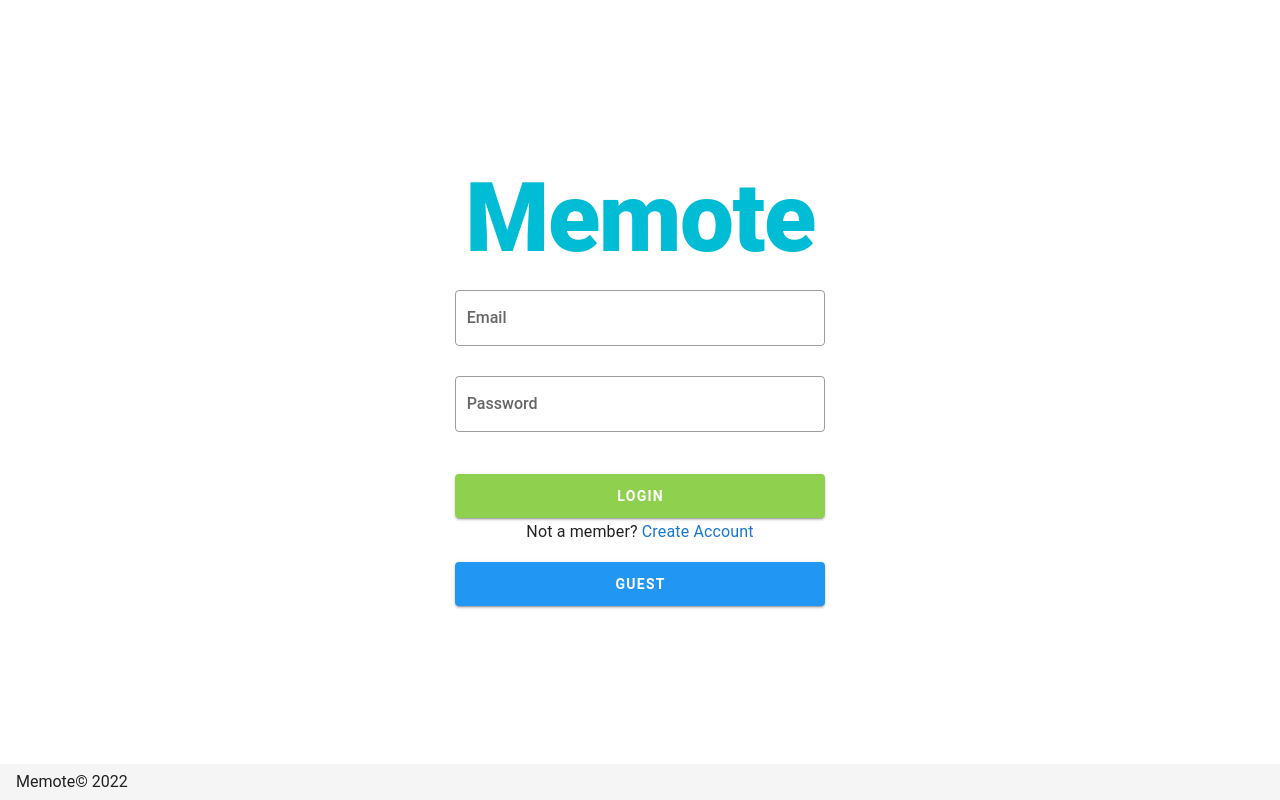
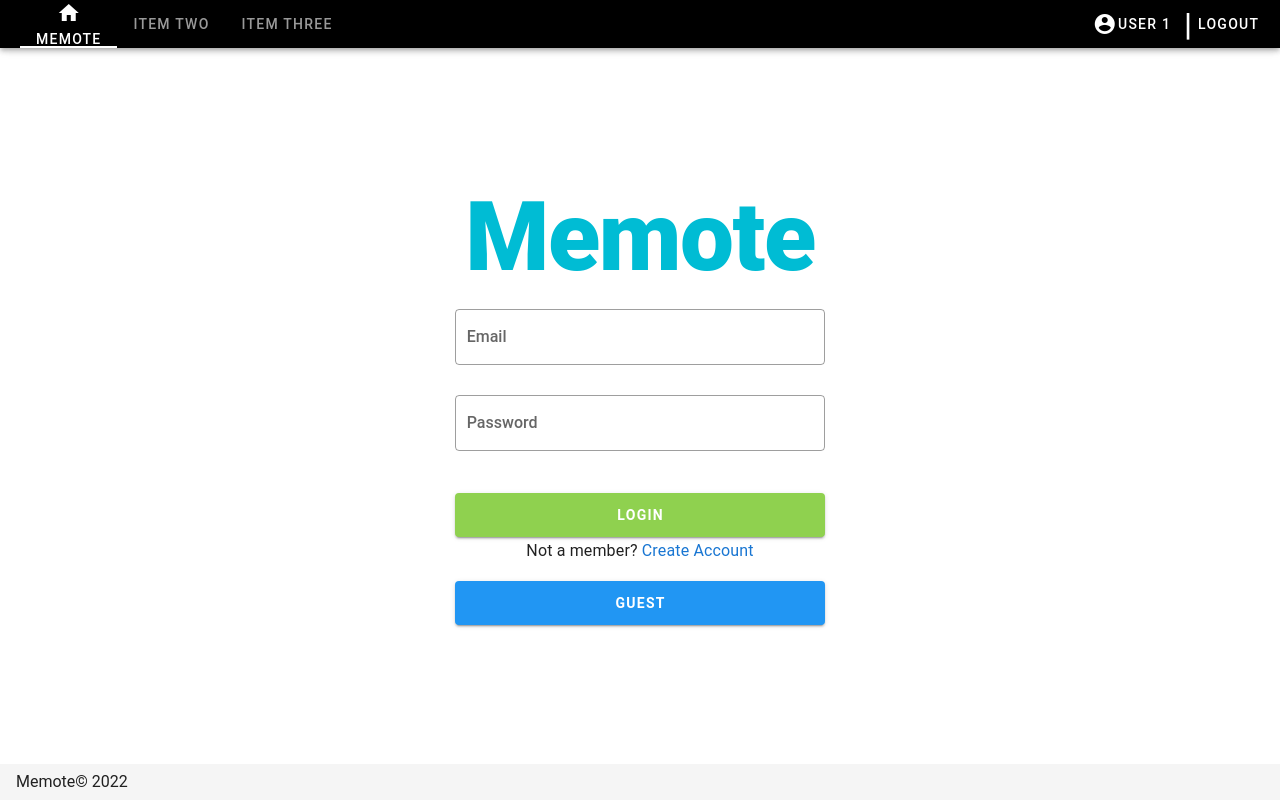
Before and after one commit to Pornteera0504/Memote, a Vue app in the folder frontend/: page / in a window 1280 px wide. Built offline with nearby package versions, Linux system fonts and the light colour scheme.

Commit message:
Update NavBar
Change Navigation component to App

```diff
--- a/frontend/src/App.vue
+++ b/frontend/src/App.vue
@@ -1,5 +1,6 @@
 <template>
   <v-app>
+    <Navigation :isLogin="isLogin" :user="user"/>
     <router-view />
     <v-footer app>
       Memote
@@ -7,3 +8,22 @@
     </v-footer>
   </v-app>
 </template>
+<script>
+import Navigation from "@/components/Navigation.vue";
+
+export default {
+  name: "App",
+  components: {
+    Navigation
+  },
+  // props: {
+  //   isLogin: {status: Boolean, require: true}
+  // }
+  data() {
+    return{
+      isLogin: true,
+      user: "User 1"
+    }
+  }
+}
+</script>
--- a/frontend/src/components/Navigation.vue
+++ b/frontend/src/components/Navigation.vue
@@ -20,7 +20,7 @@
       <template v-if="isLogin === true">
         <v-btn icon class="mx-2">
           <v-icon>mdi-account-circle</v-icon>
-          <span>User 1</span>
+          <span>{{ user }}</span>
         </v-btn>
 
         <v-btn icon disabled>
@@ -79,13 +79,13 @@
 <style scoped>
 a {
   text-decoration: none;
-  color: white;
+  color: white !important;
 }
 </style>
 <script>
 export default {
   name: "Navigation",
-  props: { isLogin: Boolean },
+  props: { isLogin: Boolean, user: String},
   data() {
     return {
       logoutDialog: false,
--- a/frontend/src/views/Landing.vue
+++ b/frontend/src/views/Landing.vue
@@ -1,6 +1,5 @@
 <template>
   <div>
-    <Navigation :isLogin="isLogin" />
     <v-row class="my-5 mx-5">
       <v-col cols="12">
         <h1>
@@ -72,14 +71,12 @@
   </div>
 </template>
 <script>
-import Navigation from "@/components/Navigation.vue";
 import CardType from "@/components/CardType.vue";
 import History from "@/components/History.vue";
 
 export default {
   name: "Landing",
   components: {
-    Navigation,
     CardType,
     History,
   },
--- a/frontend/src/views/Tasks.vue
+++ b/frontend/src/views/Tasks.vue
@@ -1,6 +1,5 @@
 <template>
   <div>
-    <Navigation />
     <v-row class="mx-10 my-5">
       <v-col col="12" class="mt-3 d-flex justify-space-between">
         <p class="text-h3 font-weight-black">{{ $route.params.name }}</p>
@@ -24,13 +23,11 @@
   </div>
 </template>
 <script>
-import Navigation from "@/components/Navigation.vue";
 import Task from "@/components/Task.vue";
 
 export default {
   name: "Tasks",
   components: {
-    Navigation,
     Task,
   },
   data() {
```
